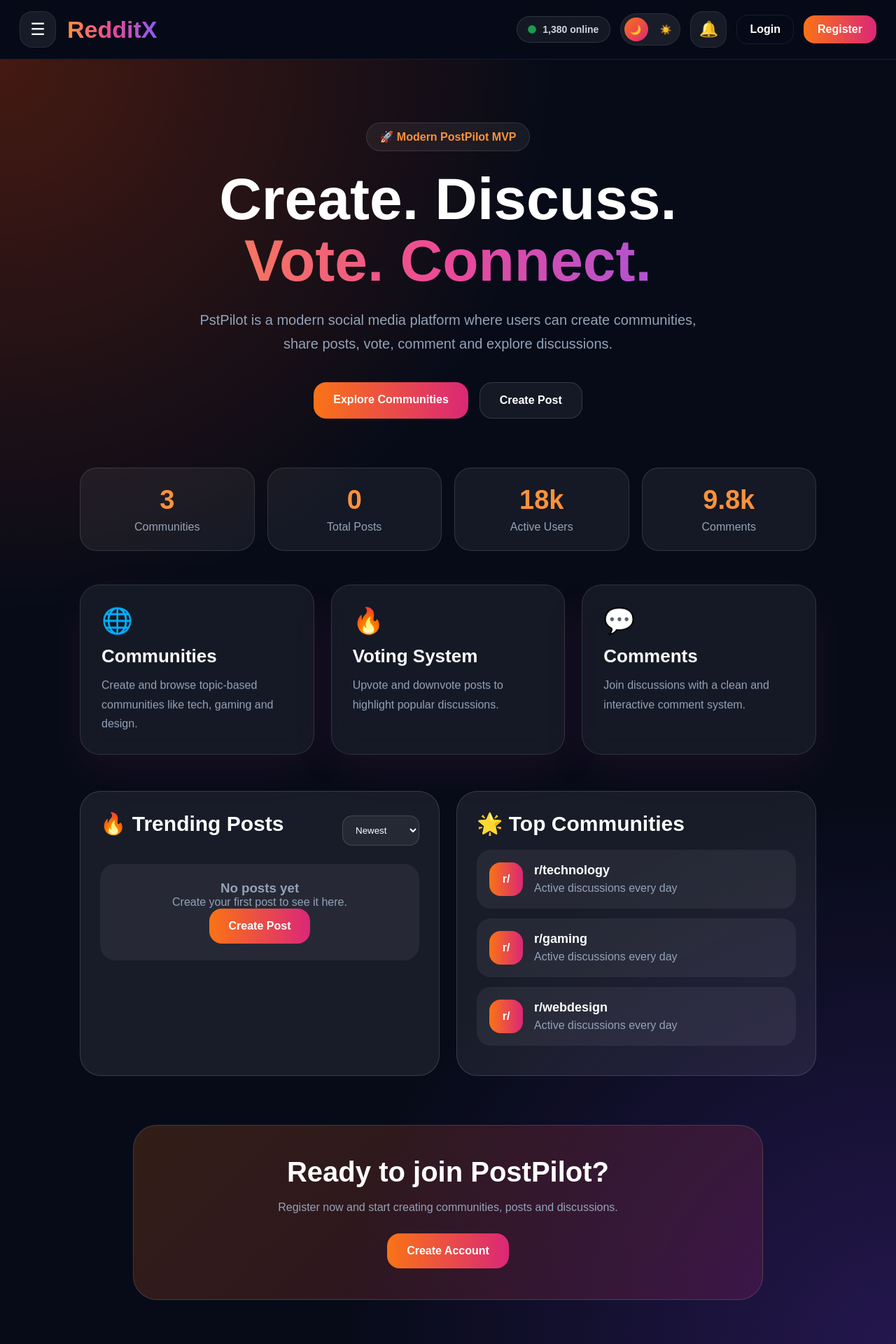
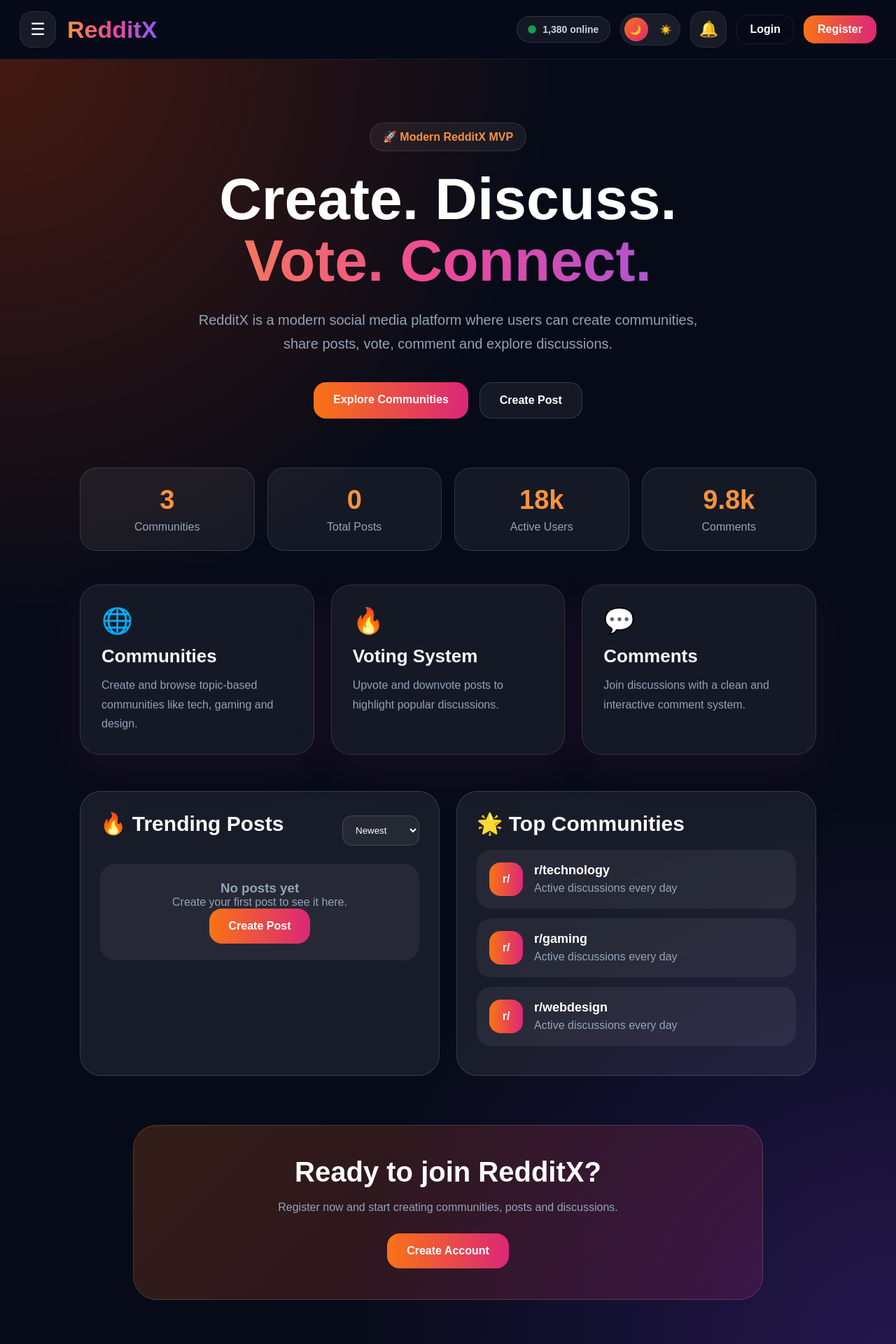
Before and after one commit to Kesarkarale/reddit-clone, a Next.js app: page / in a window 1280 px wide. Shown: the top 1920 px of the page at 70% size. Built offline with nearby package versions, Linux system fonts and the light colour scheme.

Commit message:
Update page.js

```diff
--- a/app/page.js
+++ b/app/page.js
@@ -99,7 +99,7 @@ export default function Home() {
       <section style={hero}>
         <div style={heroInner}>
           <p style={badge}>
-            🚀 Modern PostPilot MVP
+            🚀 Modern RedditX MVP
           </p>
 
           <h1 style={heroTitle}>
@@ -110,7 +110,7 @@ export default function Home() {
           </h1>
 
           <p style={heroText}>
-            PstPilot is a modern social
+           RedditX is a modern social
             media platform where users
             can create communities,
             share posts, vote, comment
@@ -342,7 +342,7 @@ export default function Home() {
 
       <section style={cta}>
         <h2 style={ctaTitle}>
-          Ready to join PostPilot?
+          Ready to join RedditX?
         </h2>
 
         <p style={ctaText}>
```
